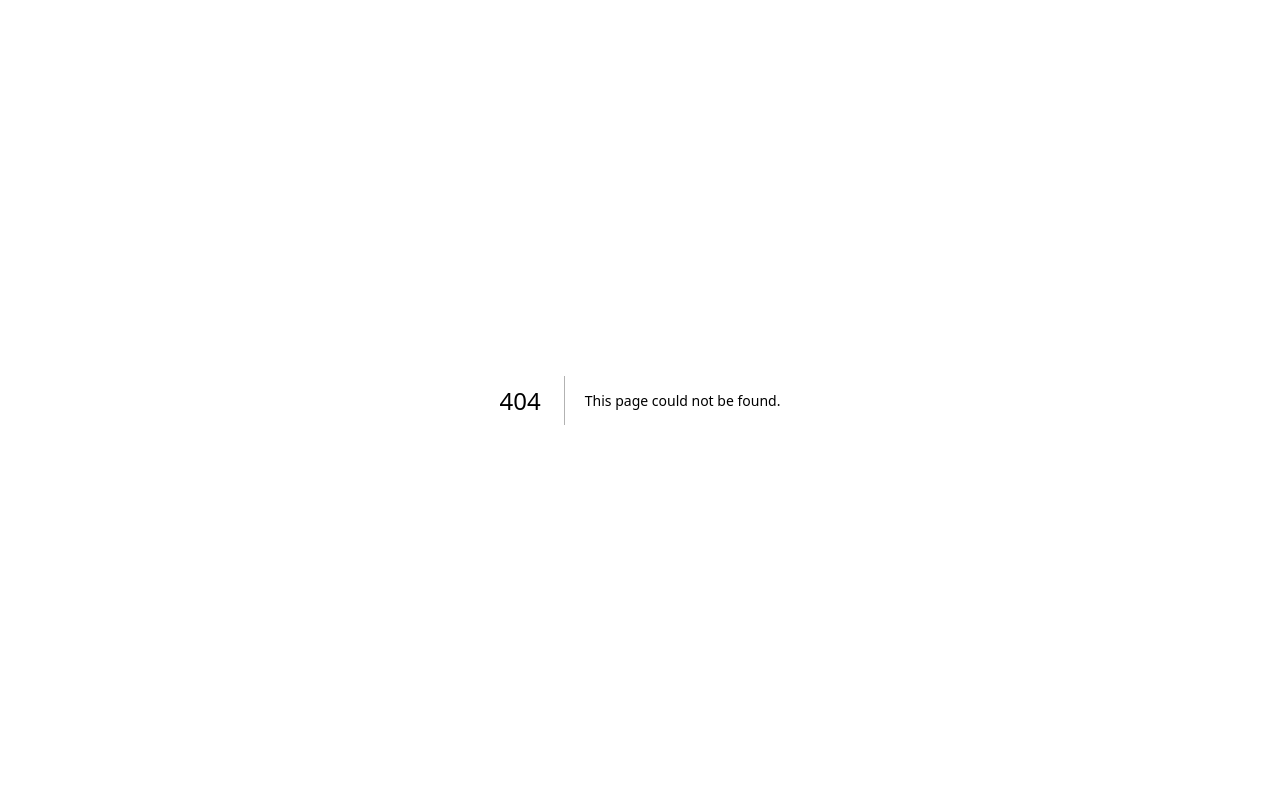
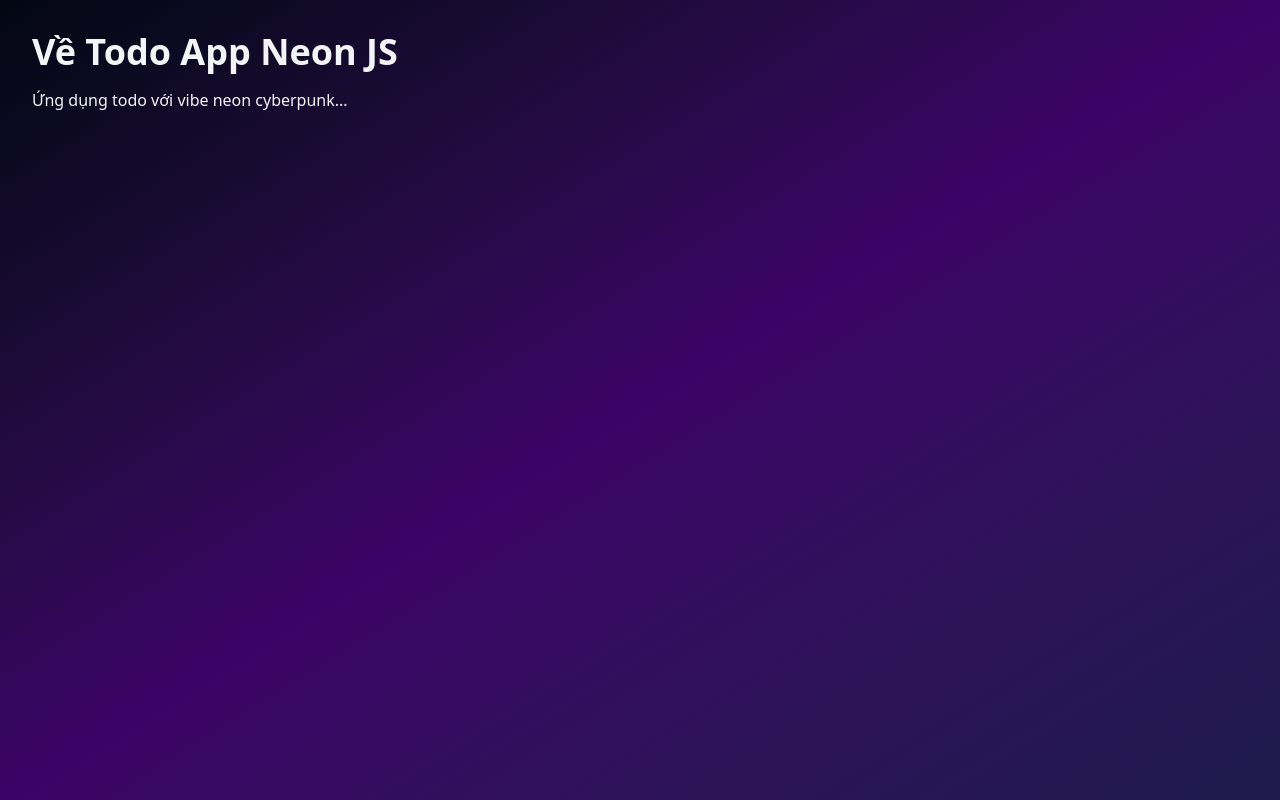
Before and after one commit to phxbinh/NextDemo, a Next.js app: page /about in a window 1280 px wide. Before the commit this address had no page. Built offline with nearby package versions, Linux system fonts and the light colour scheme.

Commit message:
Create page.tsx

```diff
--- /dev/null
+++ b/src/app/about/page.tsx
@@ -0,0 +1,8 @@
+export default function About() {
+  return (
+    <main className="p-8">
+      <h1 className="text-4xl font-bold">Về Todo App Neon JS</h1>
+      <p className="mt-4">Ứng dụng todo với vibe neon cyberpunk...</p>
+    </main>
+  );
+}
```
